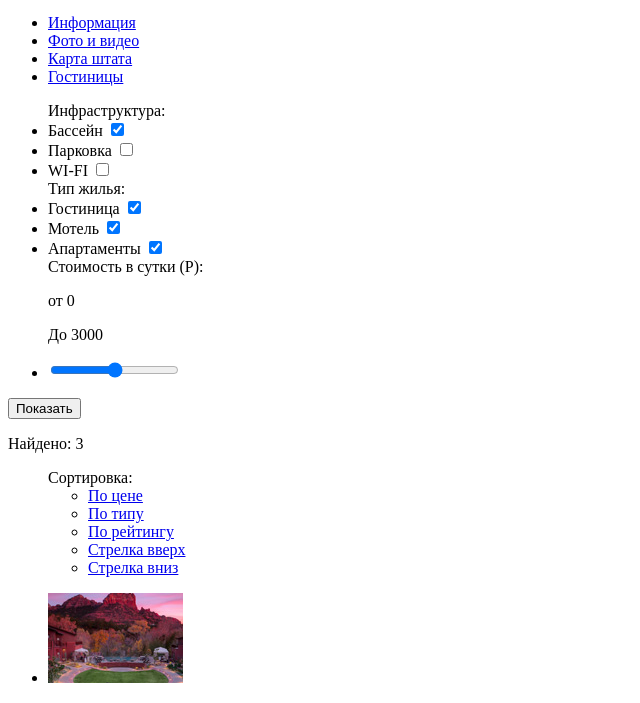
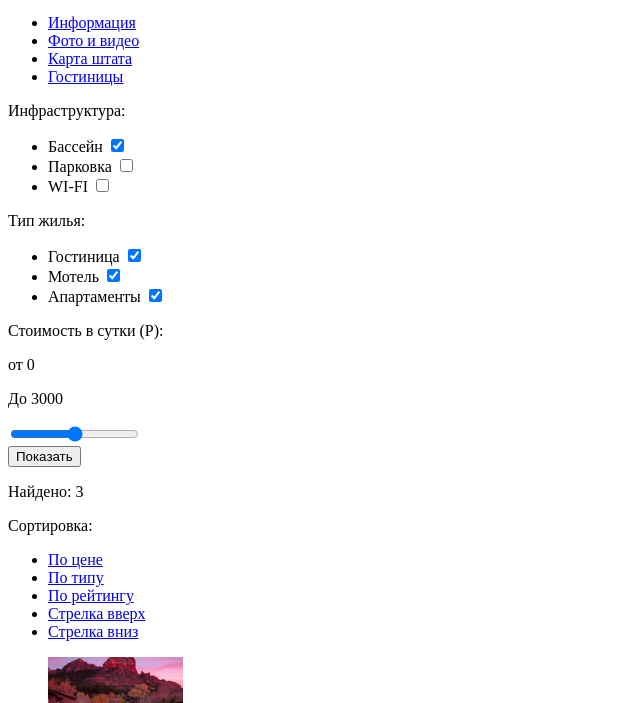
Before and after one commit to motakuji-kun/1291145-sedona-27, a plain HTML site: page catalog.html in a window 1280 px wide. Shown: the part 85-788 px from the top of the page, without its empty margins (0-640 px from the left). Drawn offline with Linux system fonts and the light colour scheme.

Commit message:
Update catalog.html
Новые правки

```diff
--- a/catalog.html
+++ b/catalog.html
@@ -23,8 +23,8 @@
     <main>
       <section class="filter-hotels">
         <form>
+          <span>Инфраструктура:</span>
           <ul class="search-options">
-            <span>Инфраструктура:</span>
            <li>
             <label for="pool_id">Бассейн</label>
             <input type="checkbox" name="pool" id="pool_id" checked>
@@ -37,7 +37,9 @@
             <label for="wi-fi_id">WI-FI</label>
             <input type="checkbox" name="wi-fi" id="wi-fi_id">
            </li>
+          </ul>
             <span>Тип жилья:</span>
+            <ul class="search-options2">
             <li>
              <label for="hotel_id">Гостиница</label>
              <input type="checkbox" name="hotel" id="hotel_id" checked>
@@ -50,29 +52,26 @@
              <label for="apartments_id">Апартаменты</label>
              <input type="checkbox" name="apartments" id="apartments_id" checked>
             </li>
+          </ul>
+          <div class="cost-day">
              <span>Стоимость в сутки (Р):</span>
             <p>от 0</p><p>До 3000</p>
-            <li>
              <label>
              <input type="range" name="Cost_per_day" min="1" max="3000" step="1">
              </label>
-            </li>
-          </ul>
+          </div>
 
           <button type="submit">Показать</button>
 
           <div class="searching-results">
             <p>Найдено: 3</p>
+            <span>Сортировка:</span>
             <ul class="sorting-hotels">
-             <span>Сортировка:</span>
-                <ul>
               <li><a href="#">По цене</a></li>
               <li><a href="#">По типу</a></li>
               <li><a href="#">По рейтингу</a></li>
               <li><a href="#">Стрелка вверх</a></li>
               <li><a href="#">Стрелка вниз</a></li>
-                </ul>
-
             </ul>
           </div>
         </form>
```
Lines whose indentation alone changed are shown as unchanged.
